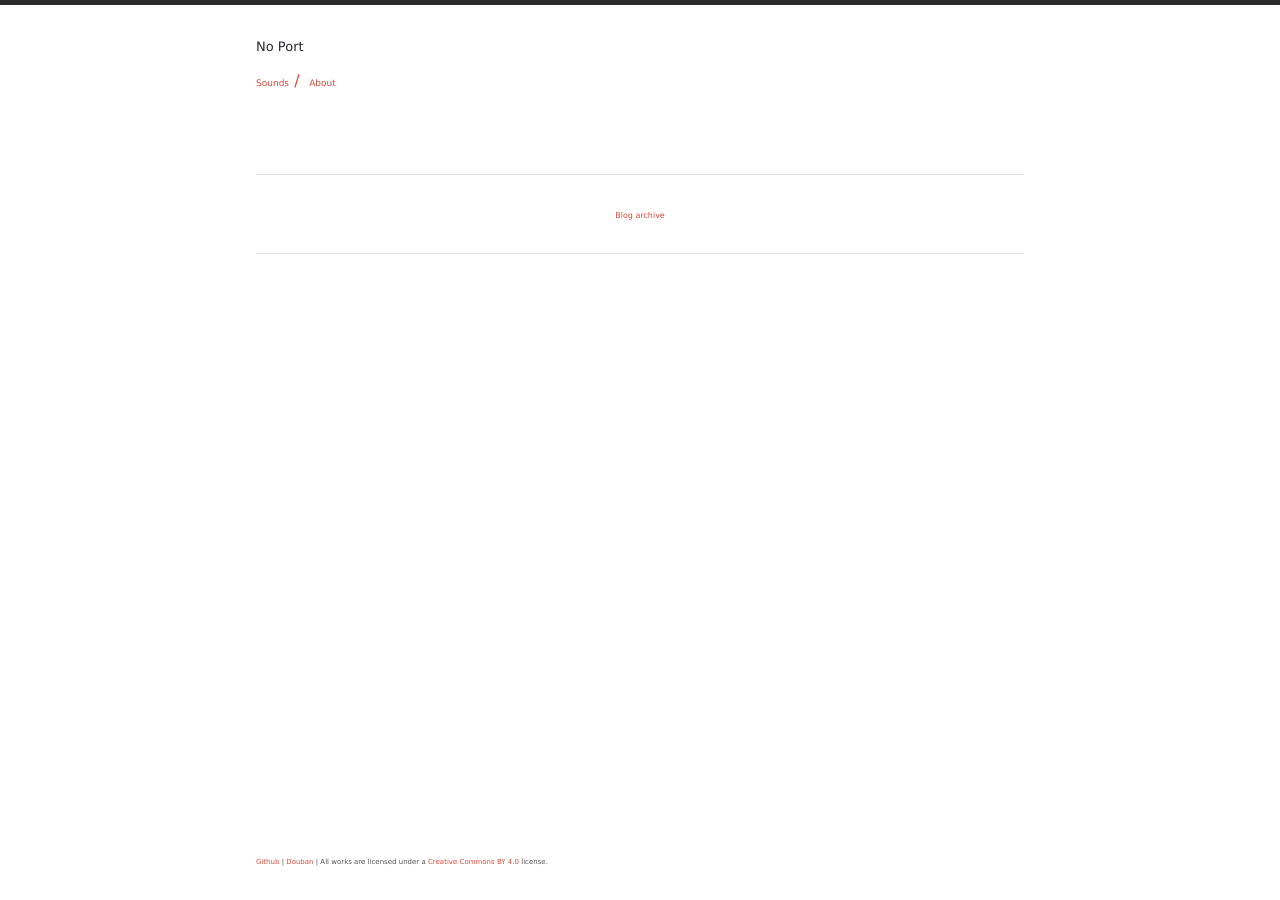
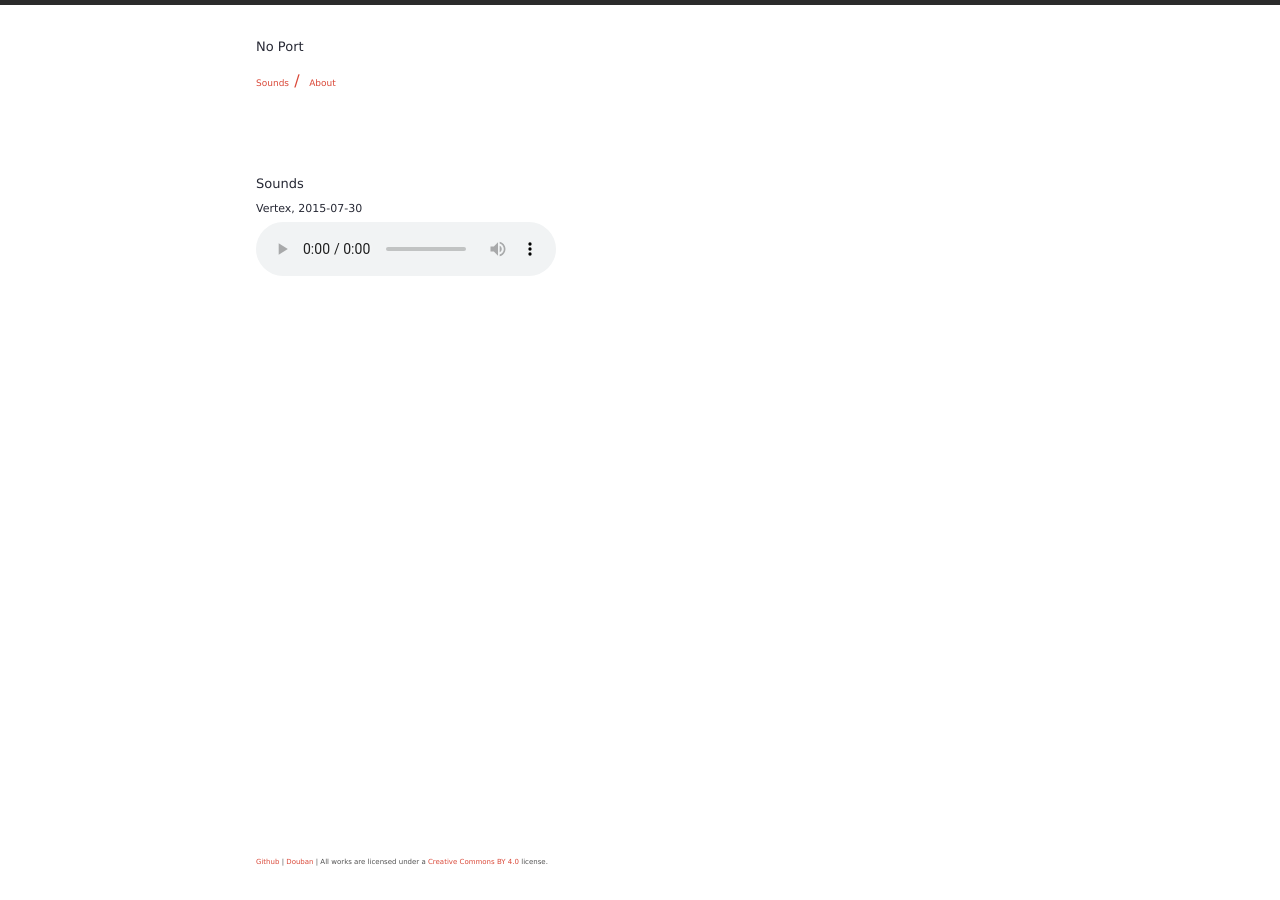
Before and after one commit to noport/noport.github.io, a Jekyll site: the page built from index.html, in a window 1280 px wide. Built offline with Jekyll 4.4.1, drawn with Linux system fonts in a browser that asks for light colours; nearby versions of some CDN libraries.

Commit message:
Use sounds page as the index page.

```diff
--- a/_config.yml
+++ b/_config.yml
@@ -4,7 +4,7 @@
 baseurl:
 
 # Site live URL
-url: http://noport.io
+url:
 
 # Localhost
 # url: http://127.0.0.1:4000
--- a/_includes/header-links.html
+++ b/_includes/header-links.html
@@ -1,6 +1,6 @@
 <ul>
   <li>
-    <a href="{{ '/sounds' | prepend: site.baseurl | prepend: site.url }}">Sounds</a>
+    <a href="{{ '/' | prepend: site.baseurl | prepend: site.url }}">Sounds</a>
   </li>
   <li>
     <a href="{{ '/about' | prepend: site.baseurl | prepend: site.url }}">About</a><span>/</span>
--- a/index.html
+++ b/index.html
@@ -2,38 +2,14 @@
 layout: default
 ---
 <div id="home" class="page-content wc-container">
-  <div class="posts">
-    {% for post in site.posts limit:10 %}
-    <div class="post">
-      <h3 class="post-title">
-        <a href="{{ post.url | prepend: site.baseurl | prepend: site.url }}">
-          {{ post.title }}
-        </a>
-      </h3>
-
-      <p class="post-meta">
-      {% if (post.categories.size > 0) %}
-      <span class="categories">
-        {{ post.categories | array_to_sentence_string }}
-      </span> |
-      {% endif %}
-      <span class="post-date">
-        {{ post.date | date: "%b %-d, %Y" }}
-      </span>
-      </p>
-
-      <p>
-      {{ post.excerpt }}
-      </p>
-      <p>
-      <a href="{{ post.url | prepend: site.baseurl | prepend: site.url }}" title="{{ post.title}}">
-        Read More
-      </a>
-      </p>
+  <h1>Sounds</h1>
+  <ul>
+  {% for sound in site.sounds %}
+  <h5>{{ sound.title }}, {{ sound.date | date: "%Y-%m-%d" }}</h5>
+  <div class="sounds">
+    <div class="sound">
+      <div><audio src="{{ sound.link }}" controls="controls"></audio></div>
     </div>
-    {% endfor %}
   </div>
-  <div class="post-footer">
-    <div class="column-full"><a href="{{ '/blog' | prepend: site.baseurl | prepend: site.url }}">Blog archive</a></div>
-  </div>
+  {% endfor %}
 </div>
```
Also changed, not shown: blog.md (deleted, +0 -19 lines), sounds.md (deleted, +0 -16 lines).
